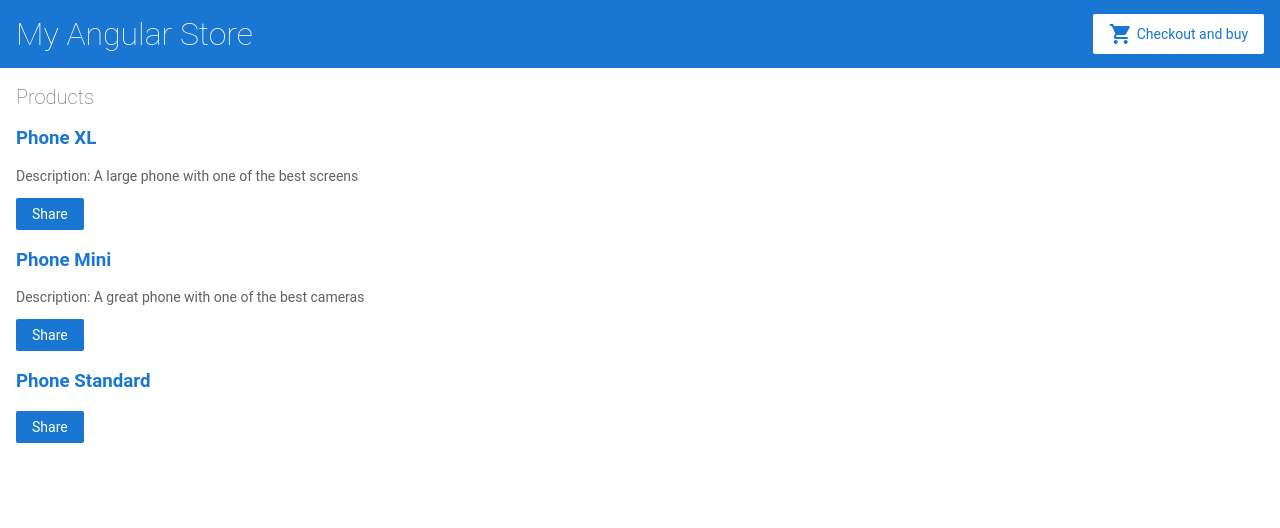
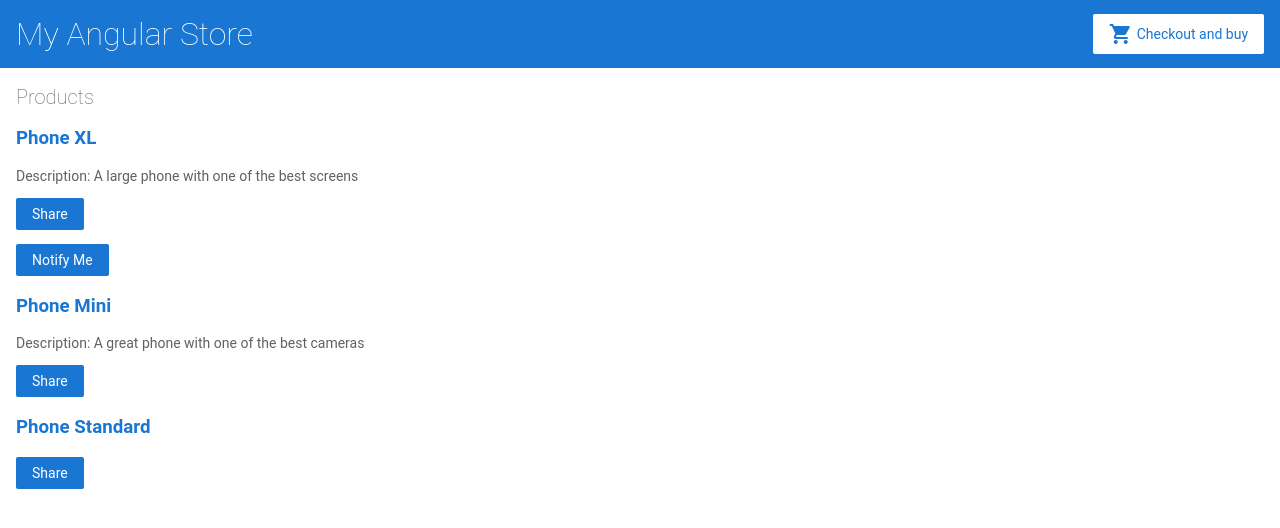
Before and after one commit to dieterjava/angular-dtbng7, an Angular app: page / in a window 1280 px wide. Shown: the top 528 px of the page. Built offline with nearby package versions, Linux system fonts and the light colour scheme.

Commit message:
3 files modified, 3 added

```diff
--- a/src/app/app.module.ts
+++ b/src/app/app.module.ts
@@ -6,6 +6,7 @@
 import { AppComponent } from './app.component';
 import { TopBarComponent } from './top-bar/top-bar.component';
 import { ProductListComponent } from './product-list/product-list.component';
+import { ProductAlertsComponent } from './product-alerts/product-alerts.component';
 
 @NgModule({
   imports: [
@@ -18,7 +19,8 @@
   declarations: [
     AppComponent,
     TopBarComponent,
-    ProductListComponent
+    ProductListComponent,
+    ProductAlertsComponent
   ],
   bootstrap: [ AppComponent ]
 })
--- /dev/null
+++ b/src/app/product-alerts/product-alerts.component.html
@@ -0,0 +1,3 @@
+<p *ngIf="product.price > 700">
+  <button (click)="notify.emit()">Notify Me</button>
+</p>
--- /dev/null
+++ b/src/app/product-alerts/product-alerts.component.ts
@@ -0,0 +1,20 @@
+import { Component, OnInit } from '@angular/core';
+import { Input } from '@angular/core';
+import { Output, EventEmitter } from '@angular/core';
+
+@Component({
+  selector: 'app-product-alerts',
+  templateUrl: './product-alerts.component.html',
+  styleUrls: ['./product-alerts.component.css']
+})
+export class ProductAlertsComponent implements OnInit {
+
+ @Input() product;
+   @Output() notify = new EventEmitter();
+
+  constructor() { }
+
+  ngOnInit() {
+  }
+
+}
--- a/src/app/product-list/product-list.component.html
+++ b/src/app/product-list/product-list.component.html
@@ -16,4 +16,8 @@
     Share
   </button>
 
+<app-product-alerts
+  [product]="product"
+  (notify)="onNotify()">
+</app-product-alerts>
 </div>
--- a/src/app/product-list/product-list.component.ts
+++ b/src/app/product-list/product-list.component.ts
@@ -13,4 +13,8 @@
   share() {
     window.alert('The product has been shared!');
   }
+
+    onNotify() {
+    window.alert('You will be notified when the product goes on sale');
+  }
 }
```
Also changed, not shown: src/app/product-alerts/product-alerts.component.css (added).
